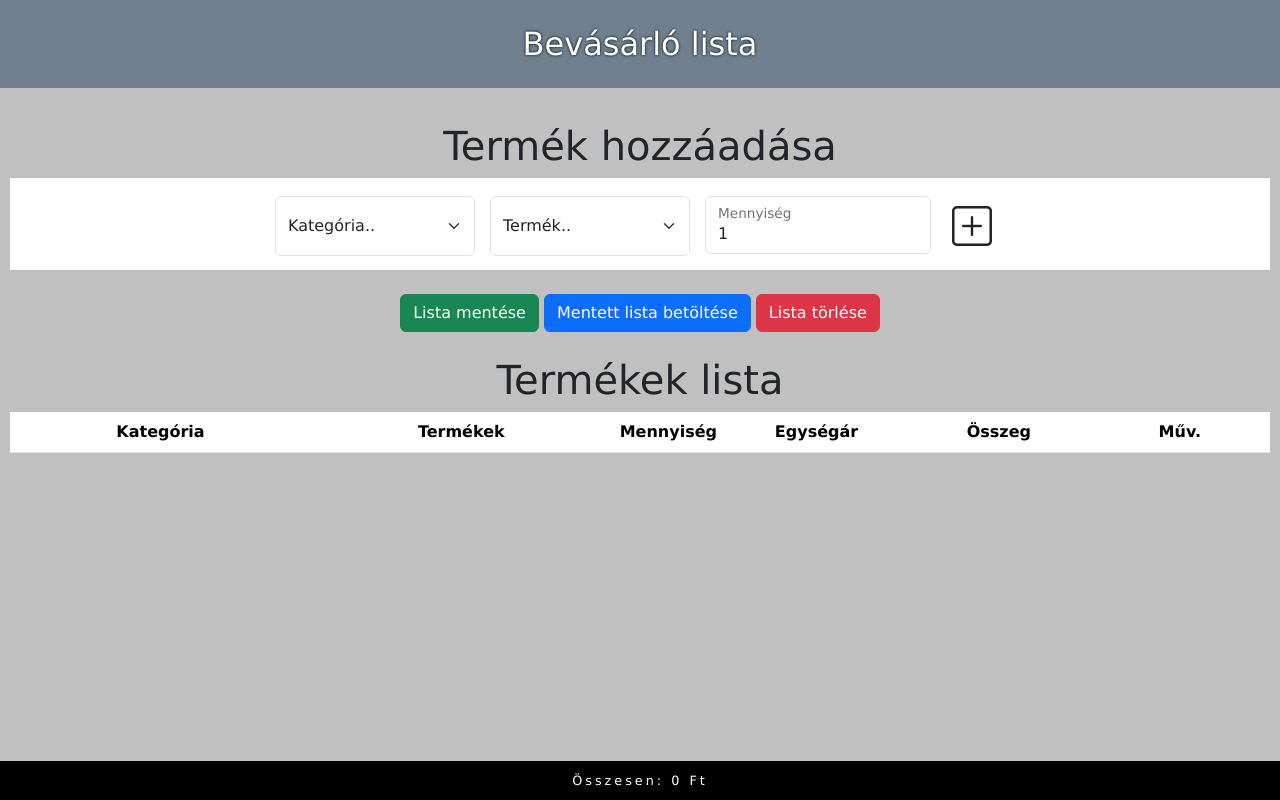
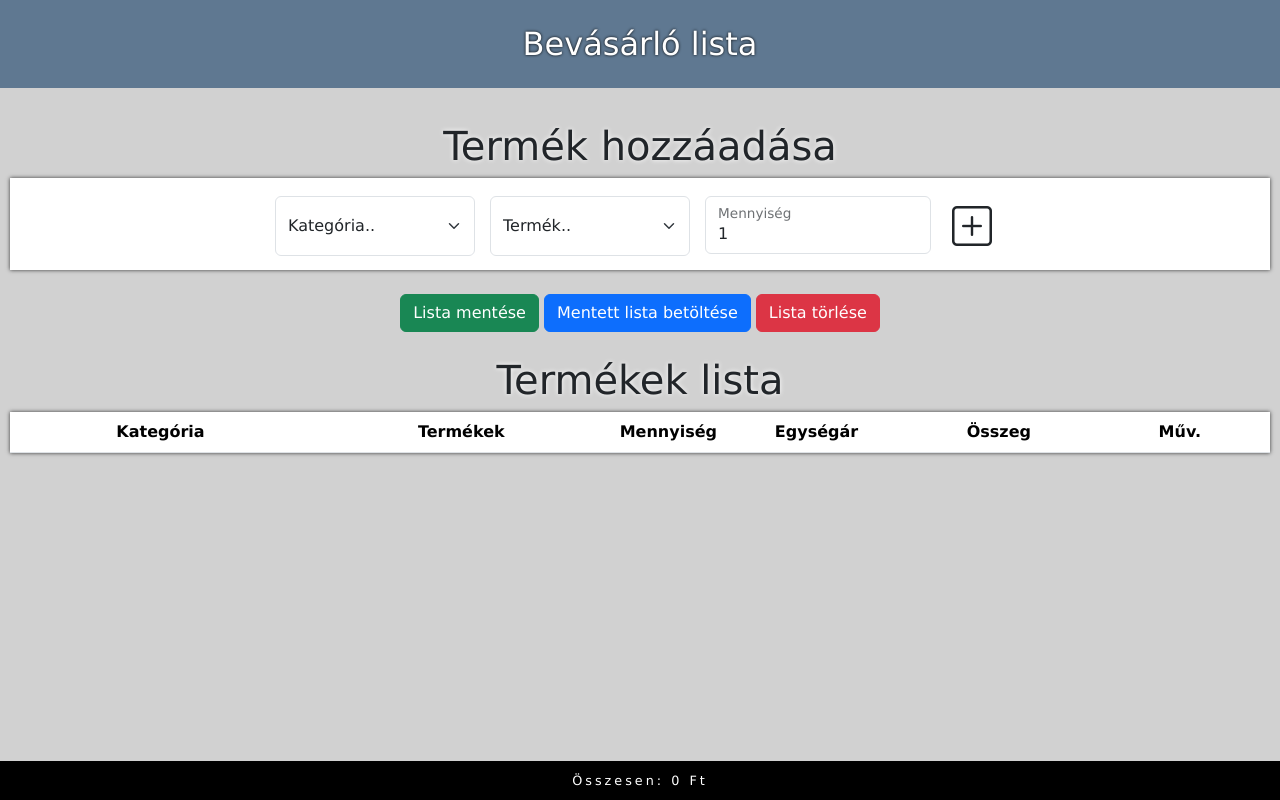
Before and after one commit to mojzeservin/BevasarloLista, a plain HTML site: page index.html in a window 1280 px wide. Drawn offline with nearby package versions, Linux system fonts and the light colour scheme.

Commit message:
design update

```diff
--- a/Assets/css/app.css
+++ b/Assets/css/app.css
@@ -1,10 +1,10 @@
 body{
-    background-color: silver;
+    background-color: rgb(209, 209, 209);
     font-family: Verdana, Geneva, Tahoma, sans-serif;
 }
 
 header{
-    background-color: slategray;
+    background-color: rgb(95, 120, 145);
     padding: 20px;
     color:  white;
     text-shadow: 0 0 3px black;
@@ -40,13 +40,16 @@ main{
     justify-content: center;
     padding-top: 18px;
     background-color: white;
+    box-shadow: 0px 0px 4px 0px rgba(0,0,0,0.75);
 }
 
 .addBtn{
     padding-top: 0px;
     height: 65px;
 }
-
+.addBtn:hover{
+    background-color: lightgray;
+}
 .form-select{
     height: 60px;
     width: 200px;
@@ -76,6 +79,7 @@ td i:hover{
 
 table{
     min-width: 730px;
+    box-shadow: 0px 0px 4px 0px rgba(0,0,0,0.75);
 }
 
 @media screen and (max-width: 1000px) {
@@ -97,3 +101,6 @@ table{
         width: 90%;
     }
 }
+h1{
+    text-shadow: 0px 0px 5px #FFFFFF;
+}
```
